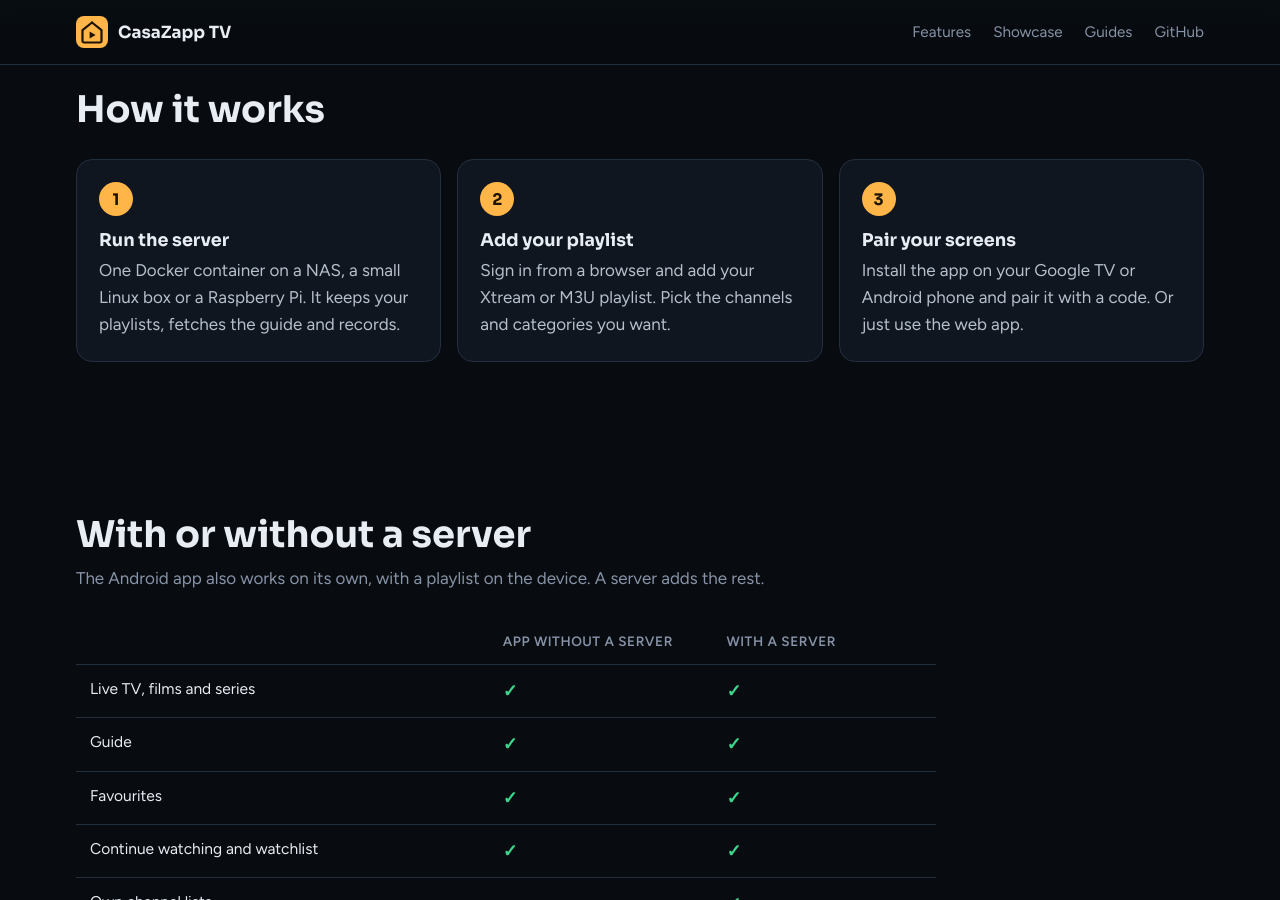
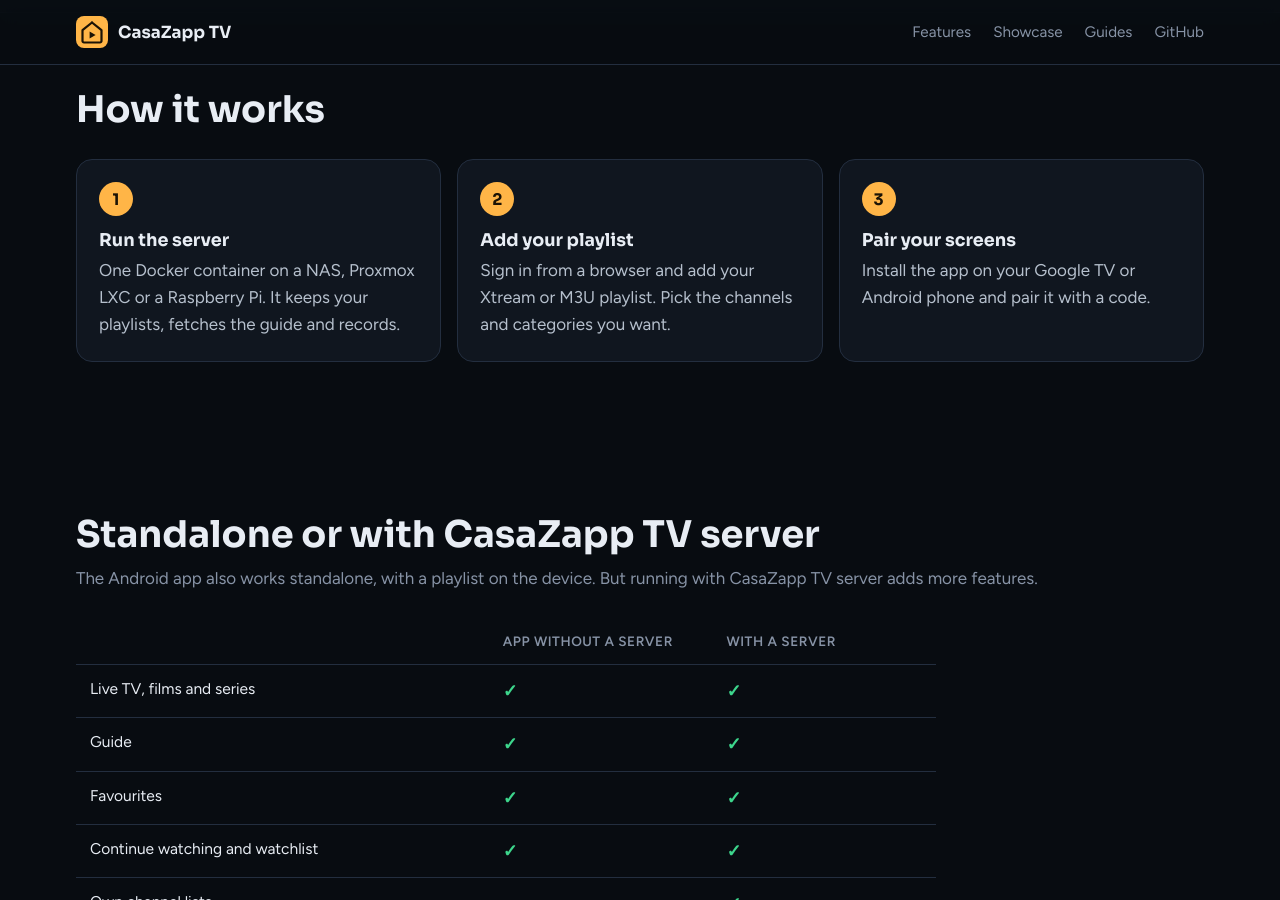
Before and after one commit to QuadNL/CasaZapp-TV-release, a Jekyll site: the page built from index.html, in a window 1280 px wide and 900 px high, scrolled down 1792 px. Built offline with Jekyll 4.4.1, drawn with Linux system fonts in a browser that asks for light colours.

Commit message:
Update text and titles in home.yml for clarity

```diff
--- a/_data/home.yml
+++ b/_data/home.yml
@@ -76,14 +76,14 @@
 steps_title: How it works
 steps:
   - title: Run the server
-    text: One Docker container on a NAS, a small Linux box or a Raspberry Pi. It keeps your playlists, fetches the guide and records.
+    text: One Docker container on a NAS, Proxmox LXC or a Raspberry Pi. It keeps your playlists, fetches the guide and records.
   - title: Add your playlist
     text: Sign in from a browser and add your Xtream or M3U playlist. Pick the channels and categories you want.
   - title: Pair your screens
-    text: Install the app on your Google TV or Android phone and pair it with a code. Or just use the web app.
+    text: Install the app on your Google TV or Android phone and pair it with a code.
 
-compare_title: With or without a server
-compare_text: The Android app also works on its own, with a playlist on the device. A server adds the rest.
+compare_title: Standalone or with CasaZapp TV server
+compare_text: The Android app also works standalone, with a playlist on the device. But running with CasaZapp TV server adds more features.
 # Each row: what, then without a server and with one. "yes", "no", or a short text.
 compare:
   - what: Live TV, films and series
```
